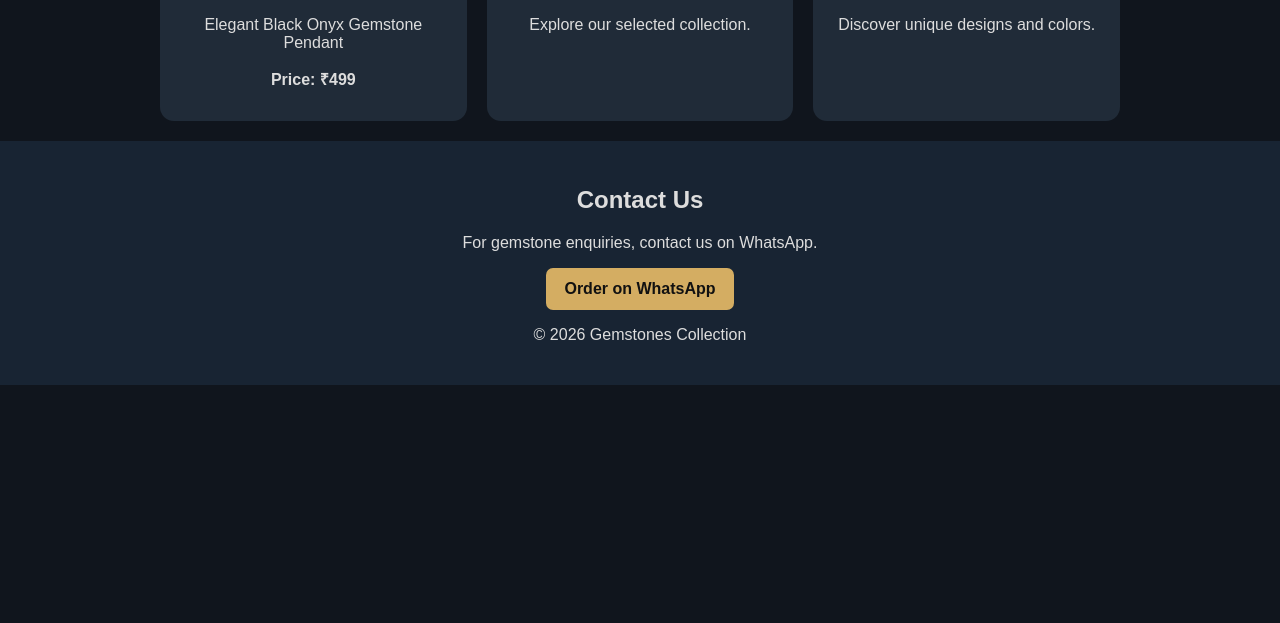
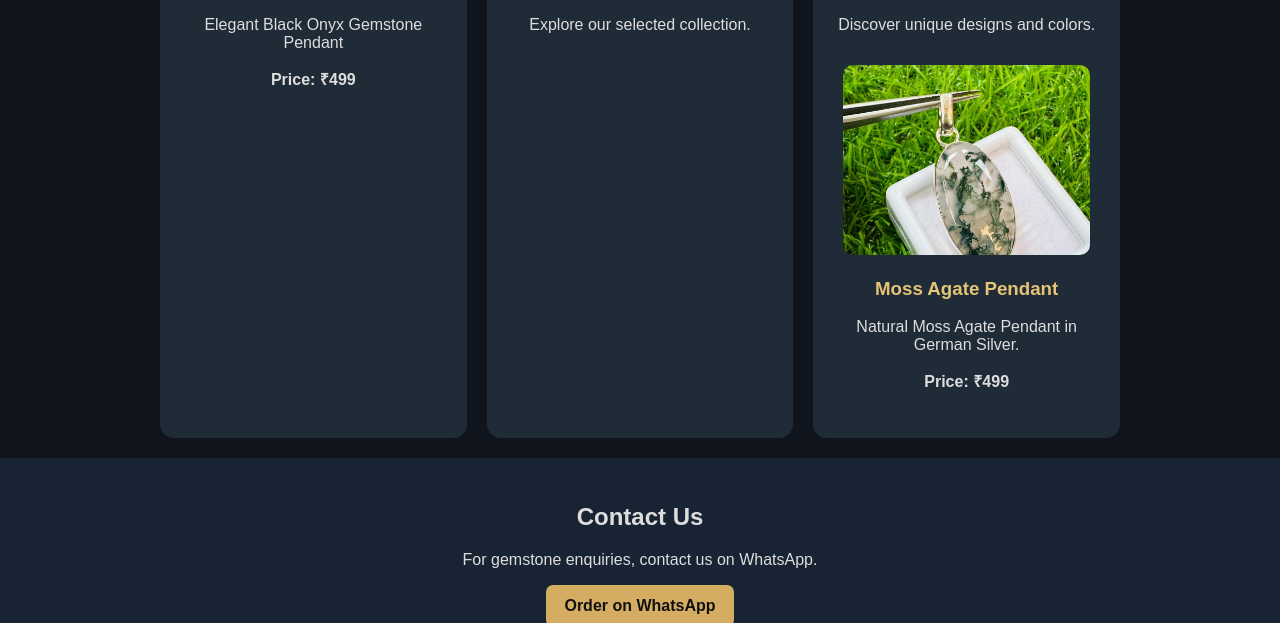
Before and after one commit to kabirp917-code/Gemstones, a plain HTML site: page index.html in a window 1280 px wide. Shown: the part 708-1331 px from the top of the page. Before the commit the page ends 1093 px from the top, so only its background shows below. Drawn offline with Linux system fonts and the light colour scheme.

Commit message:
Add Moss Agate Pendant card to index.html

```diff
--- a/index.html
+++ b/index.html
@@ -48,6 +48,11 @@ footer{text-align:center;padding:25px;background:#182433;color:#ddd}
 <img src="https://images.unsplash.com/photo-1599643478518-a784e5dc4c8f?w=600" alt="Jewelry">
 <h3>Premium Collection</h3>
 <p>Discover unique designs and colors.</p>
+<div class="card">
+<img src="IMG-20261107-WA0201.jpg" alt="Moss Agate Pendant">
+<h3>Moss Agate Pendant</h3>
+<p>Natural Moss Agate Pendant in German Silver.</p>
+<p><strong>Price: ₹499</strong></p>
 </div>
 </section>
 <footer id="contact">
```
